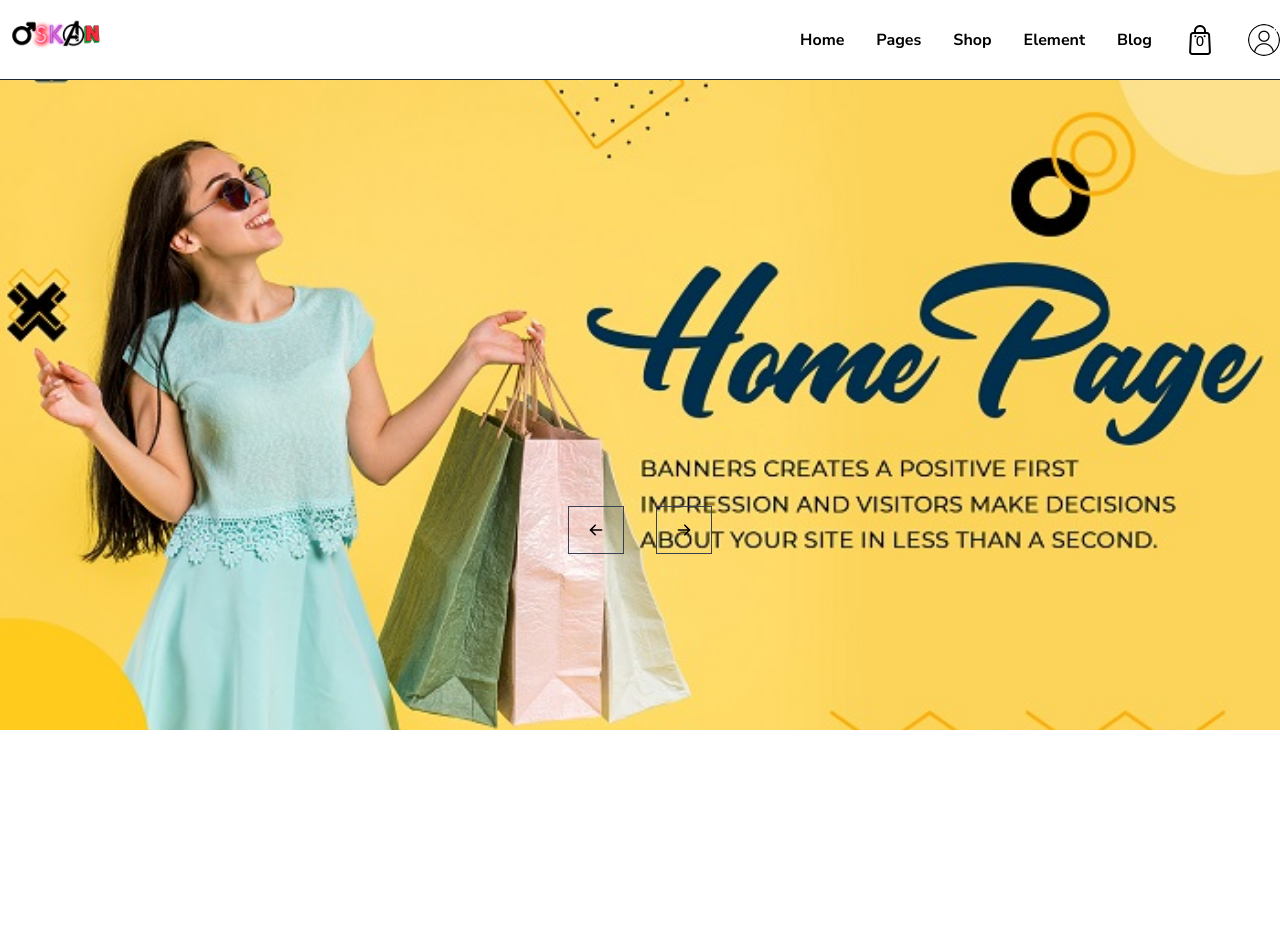
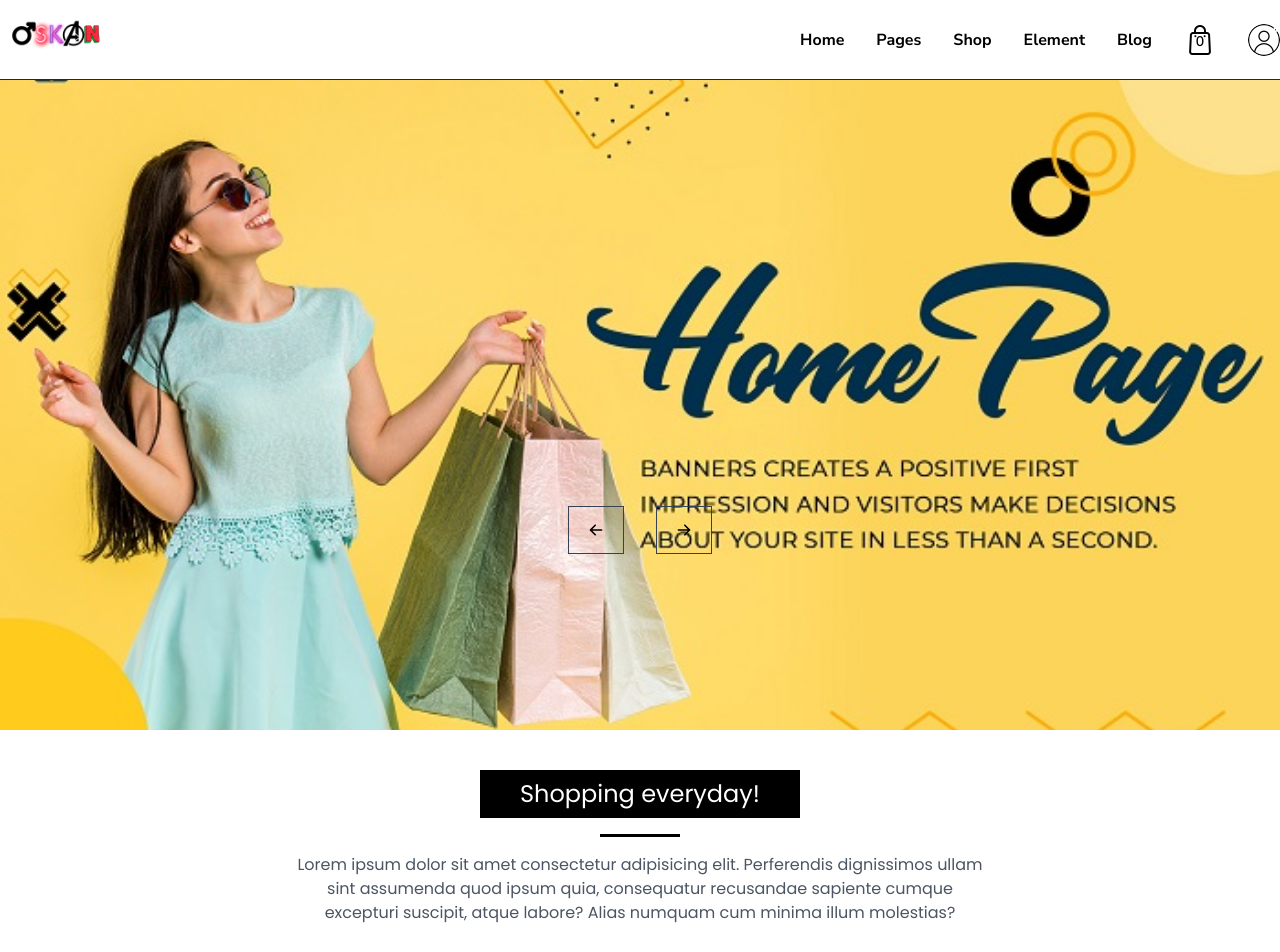
Before and after one commit to snizinka/react-commerce, a React (Create React App) app: page / in a window 1280 px wide. Shown: the top 952 px of the page. Before the commit the page ends 800 px from the top, so only its background shows below. Built offline with nearby package versions, Linux system fonts and the light colour scheme.

Commit message:
Added product container

```diff
--- /dev/null
+++ b/src/components/Products.js
@@ -0,0 +1,15 @@
+import React from 'react'
+
+function Products() {
+    return (
+        <div className='py-10'>
+            <div className='flex flex-col items-center gap-4'>
+                <h1 className='text-2xl bg-black text-white py-2 w-80 text-center'>Shopping everyday!</h1>
+                <span className='w-20 h-[3px] bg-black'></span>
+                <p className='max-w-[700px] text-gray-600 text-center'>Lorem ipsum dolor sit amet consectetur adipisicing elit. Perferendis dignissimos ullam sint assumenda quod ipsum quia, consequatur recusandae sapiente cumque excepturi suscipit, atque labore? Alias numquam cum minima illum molestias?</p>
+            </div>
+        </div>
+    )
+}
+
+export default Products
--- a/src/pages/Home.js
+++ b/src/pages/Home.js
@@ -1,10 +1,12 @@
 import React from "react"
 import Banner from "../components/Banner";
+import Products from "../components/Products";
 
 const name = () => {
   return (
     <div>
       <Banner></Banner>
+      <Products></Products>
     </div>
   )
 };
```
